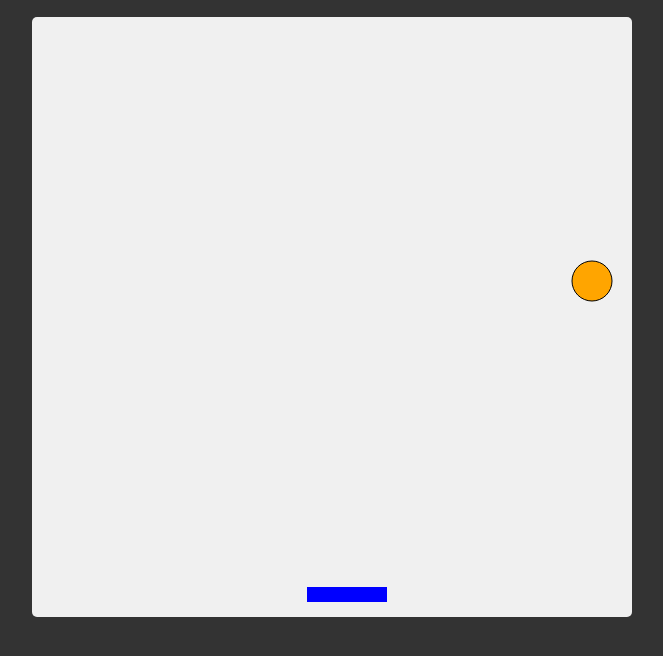
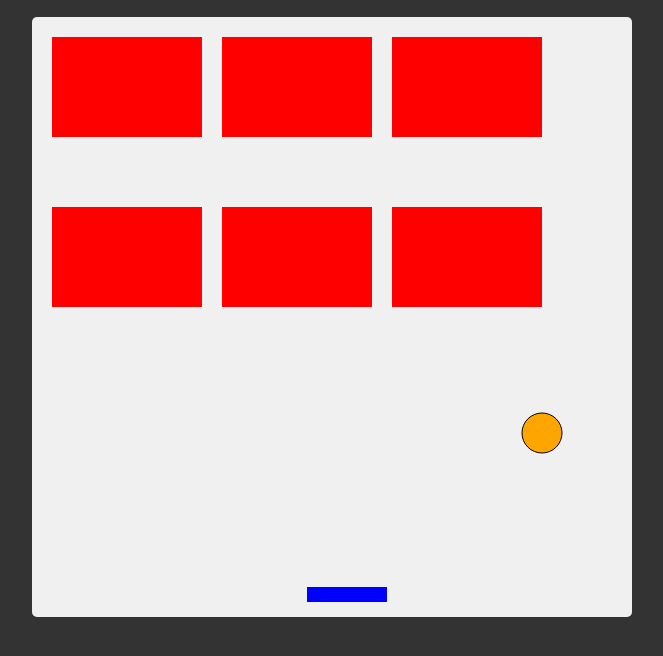
Before and after one commit to ValyaVyrodova/valyaVyrodova.github.io, a website: page canvas_api/index.html in a window 1280 px wide. Shown: the part 122-778 px from the top of the page, without its empty margins (308-971 px from the left). Drawn offline with Linux system fonts and the light colour scheme.

```diff
--- a/canvas_api/script.js
+++ b/canvas_api/script.js
@@ -1,7 +1,12 @@
+document.addEventListener('keydown', keyDown);
+document.addEventListener('keyup', keyUp);
+
 const canvas = document.getElementById('canvas');
 const ctx = canvas.getContext('2d');
 
 // Create player, that move cursor to the left and right
+// Create circle, that move randomly
+// Create wall of cells for game
 
 const player = {
     w: 80,
@@ -14,12 +19,125 @@
 }
 
 const circle = {
-    x: 200,
-    y: 200,
+    x: 150,
+    y: 400,
     size: 20,
     dx: 5,
     dy: 4
 }
+
+const cell = {
+    x: 20,
+    y: 20,
+    w: 150,
+    h: 100,
+    dx: 0,
+    dy: 0
+}
+
+
+
+function drawCell(el) {
+    ctx.fillStyle = 'red';
+    ctx.fillRect(el.x, el.y, el.w, el.h);
+
+}
+
+
+
+function drawWall() {
+
+    let wallCell = {
+        x: cell.x,
+        y: cell.y,
+        w: cell.w,
+        h: cell.h
+    }
+
+    let circleNumX = parseInt(canvas.width / (wallCell.w + wallCell.x)) // 600 / (150+20) = 3
+    let circleNumY = parseInt(canvas.height / 2 / (wallCell.h + wallCell.y)) // 600/2/(100+20) = 2
+
+    for (let j = 0; j < circleNumX; j++) {
+        for (let i = 0; i < circleNumY; i++) {
+            // debugger
+            drawCell(wallCell)
+            // wall.push(wallCell)
+            strikeCell(wallCell)
+
+            wallCell.y = wallCell.y + cell.w + cell.y
+        }
+
+        wallCell.x = wallCell.x + cell.w + cell.x
+        wallCell.y = cell.y
+    }
+
+}
+
+
+
+function strikeCell(wallCell) {
+    //    Detect cells
+    let circleCoordinates = {
+        x: circle.x,
+        y: circle.y
+    }
+
+    let cellCoordinateA = {
+        x: wallCell.x,
+        y: wallCell.y + wallCell.h
+    }
+
+    let cellCoordinateB = {
+        x: wallCell.x + wallCell.w,
+        y: wallCell.y + wallCell.h
+    }
+
+    let cellCoordinateC = {
+        x: wallCell.x + wallCell.w,
+        y: wallCell.y
+    }
+
+    let cellCoordinateD = {
+        x: wallCell.x,
+        y: wallCell.y
+    }
+
+    //downside
+    if (circleCoordinates.x >= cellCoordinateA.x &&
+        circleCoordinates.x <= cellCoordinateB.x &&
+        circleCoordinates.y - circle.size <= cellCoordinateA.y) {
+        circle.dy *= -1;
+        console.log('strike')
+
+    }
+
+    //upside
+    if (circleCoordinates.x >= cellCoordinateD.x &&
+        circleCoordinates.x <= cellCoordinateC.x &&
+        circleCoordinates.y + circle.size >= cellCoordinateD.y) {
+        circle.dy *= -1;
+    }
+
+     //left side
+     if (circleCoordinates.x + circle.size <= cellCoordinateD.x &&
+        circleCoordinates.y >= cellCoordinateD.x &&
+        circleCoordinates.y <= cellCoordinateA.y) {
+        circle.dx *= -1;
+    }
+
+     //left right
+     if (circleCoordinates.x - circle.size >= cellCoordinateC.x &&
+        circleCoordinates.y >= cellCoordinateC.x &&
+        circleCoordinates.y <= cellCoordinateB.y) {
+        circle.dx *= -1;
+    }
+
+}
+
+function detectWall() {
+    drawWall()
+}
+
 
 function drawPlayer() {
     ctx.fillStyle = 'blue';
@@ -92,33 +210,20 @@
     if (circleCoordinates.x >= playerCoordinatesA.x &&
         circleCoordinates.x <= playerCoordinatesB.x &&
         circleCoordinates.y >= playerCoordinatesA.y) {
-        console.log('inter');
         circle.dy *= -1;
     }
 }
 
+
 function moveRight() {
     player.dx = player.speed
+    console.log('right')
 }
 
 function moveLeft() {
     player.dx = -player.speed
+    console.log('left')
 }
-
-
-
-function update() {
-    clear();
-    drawPlayer();
-    drawCircle();
-
-    newPos()
-    moveCircle()
-
-    requestAnimationFrame(update);
-}
-
-update()
 
 function keyDown(e) {
     if (e.key === 'ArrowRight' || e.key === 'Right') {
@@ -138,5 +243,17 @@
     }
 }
 
-document.addEventListener('keydown', keyDown);
-document.addEventListener('keyup', keyUp);
+function update() {
+    clear();
+    drawPlayer();
+    drawCircle();
+    detectWall()
+
+
+    newPos()
+    moveCircle()
+
+    requestAnimationFrame(update);
+}
+
+update()
--- /dev/null
+++ b/game_brick-breaker/style.css
@@ -0,0 +1,22 @@
+*,
+::after,
+::before {
+    margin: 0;
+    padding: 0;
+    box-sizing: border-box;
+    background-color: rgb(236, 111, 250);
+}
+
+.container {
+    display: flex;
+    flex-direction: column;
+    background-color: rgb(236, 111, 250);
+}
+
+#gameScreen {
+    margin: auto;
+    border: 1px solid rgb(133, 2, 148);
+    ;
+    background-color: rgb(255, 216, 251);
+    ;
+}
```
Also changed, not shown: game_brick-breaker/index.html (+7 -0 lines), game_brick-breaker/src/index.js (+11 -0 lines), game_brick-breaker/src/paddle.js (added, +16 -0 lines), index.html (+3 -3 lines).
